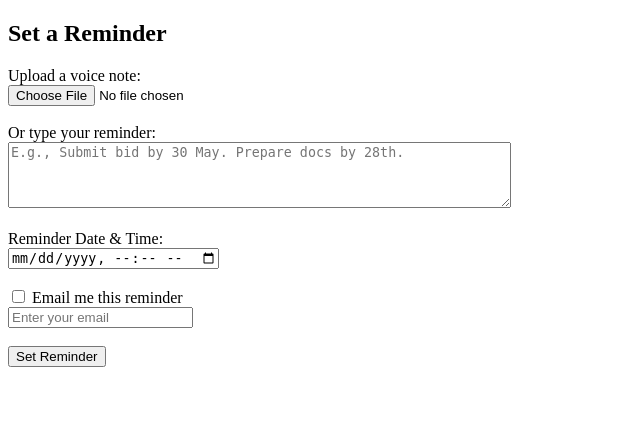
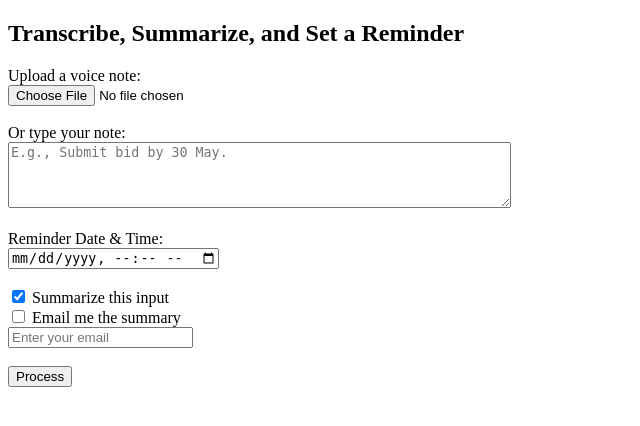
Before and after one commit to aksgaks/remsum, a Flask app: page / in a window 1280 px wide. Shown: the top 426 px of the page, without its empty margins (0-640 px from the left). Run offline with Flask 3, Linux system fonts and the light colour scheme; parts of the project's set-up code (start-up, migrations or seed data) failed here and were passed over.

Commit message:
Update index.html

```diff
--- a/templates/index.html
+++ b/templates/index.html
@@ -1,24 +1,30 @@
 
 <!DOCTYPE html>
 <html>
-<head><title>Reminder Assistant</title></head>
+<head><title>Voice + Reminder Assistant</title></head>
 <body>
-  <h2>Set a Reminder</h2>
+  <h2>Transcribe, Summarize, and Set a Reminder</h2>
   <form method="POST" enctype="multipart/form-data">
     <label for="audio">Upload a voice note:</label><br>
     <input type="file" name="audio" accept=".mp3,.m4a,.wav,.ogg,.mp4"><br><br>
 
-    <label>Or type your reminder:</label><br>
-    <textarea name="note" rows="4" cols="60" placeholder="E.g., Submit bid by 30 May. Prepare docs by 28th."></textarea><br><br>
+    <label>Or type your note:</label><br>
+    <textarea name="note" rows="4" cols="60" placeholder="E.g., Submit bid by 30 May."></textarea><br><br>
 
     <label for="reminder_datetime">Reminder Date & Time:</label><br>
     <input type="datetime-local" name="reminder_datetime"><br><br>
 
-    <label><input type="checkbox" name="send_email"> Email me this reminder</label><br>
+    <label><input type="checkbox" name="summarize" checked> Summarize this input</label><br>
+    <label><input type="checkbox" name="send_email"> Email me the summary</label><br>
     <input type="email" name="email" placeholder="Enter your email"><br><br>
 
-    <button type="submit">Set Reminder</button>
+    <button type="submit">Process</button>
   </form>
+
+  {% if transcript %}
+    <h3>Transcript:</h3>
+    <div>{{ transcript }}</div>
+  {% endif %}
 
   {% if summary %}
     <h3>Summary:</h3>
```
